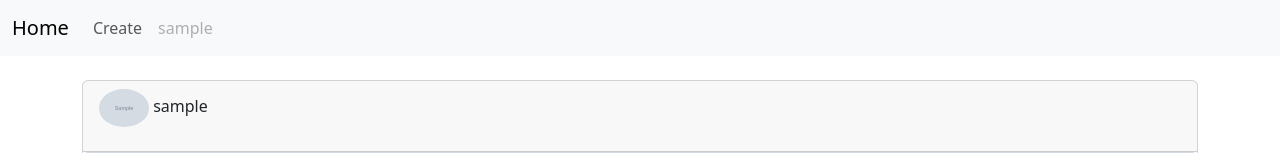
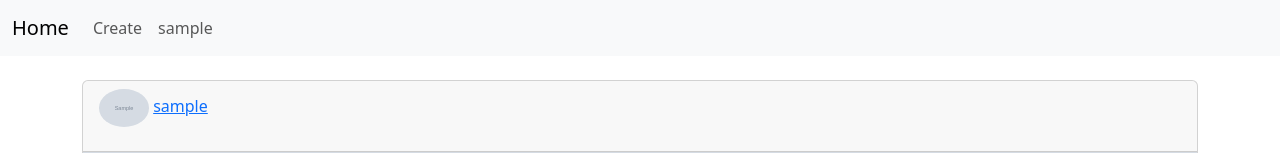
Before and after one commit to JunBeomPark1120/Insta_Web, a Django app: page /posts/ in a window 1280 px wide. Shown: the top 153 px of the page. Run offline with Django 4.2, Linux system fonts and the light colour scheme; a user stored in the database is signed in; tables that the repository leaves empty hold one stand-in row (values such as "Sample post"); grey boxes marked "Sample" are stand-in pictures; some libraries are stand-ins or nearby versions.

Commit message:
Users profile 버튼 생성

```diff
--- a/accounts/templates/accounts/profile.html
+++ b/accounts/templates/accounts/profile.html
@@ -29,5 +29,4 @@
         {% endfor %}
     </div>
 
-
 {% endblock %}
--- a/posts/templates/_card.html
+++ b/posts/templates/_card.html
@@ -2,10 +2,10 @@
     <div class="card-header">
         <p>
             <img src="{{post.user.profile_image.url}}" alt="" class="rounded-circle" width="50px">
-            {{post.user}}
+            <a href="{% url 'accounts:profile' username=post.user %}">{{post.user}}</a>
         </p>
     </div>
-    <img src="{{post.image.url}}" class="card-img-top" alt="...">
+    <img src="{{post.image.url}}" alt="...">
     <div class="card-body">
       <!--<h5 class="card-title">{{post.title}}</h5>-->
       <p class="card-text">{{post.content}}</p>
--- a/templates/_nav.html
+++ b/templates/_nav.html
@@ -8,7 +8,7 @@
         <div class="navbar-nav">
           {% if user.is_authenticated %}
             <a class="nav-link" href="{% url 'posts:create' %}">Create</a>
-            <a class="nav-link disabled" aria-disabled="true">{{user}}</a>
+            <a class="nav-link" href="{% url 'accounts:profile' username=user %}">{{user}}</a>
           {% else %}
             <a class="nav-link" href="{% url 'accounts:signup' %}">SignUp</a>
             <a class="nav-link" href="{% url 'accounts:login' %}">Login</a>
```
